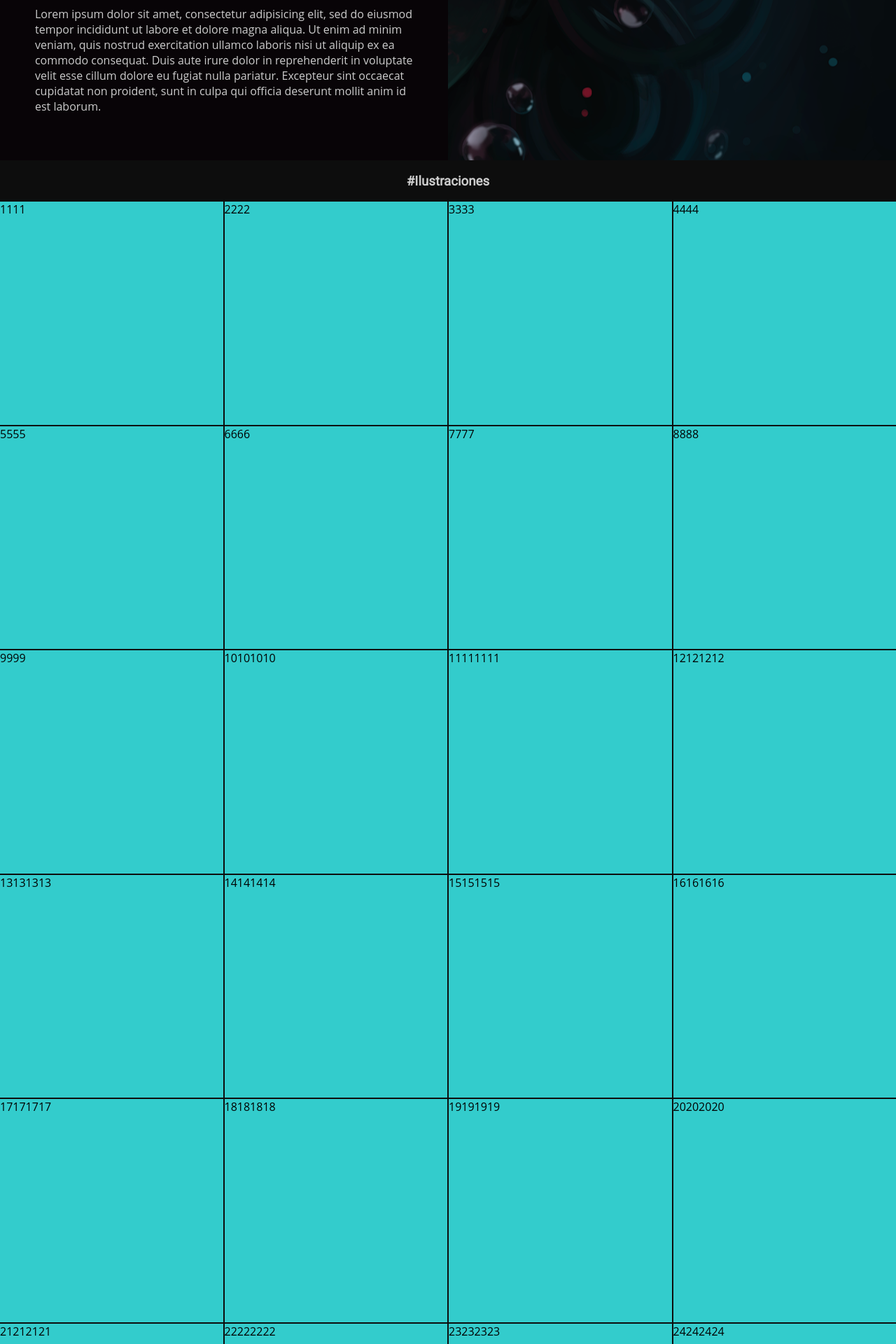
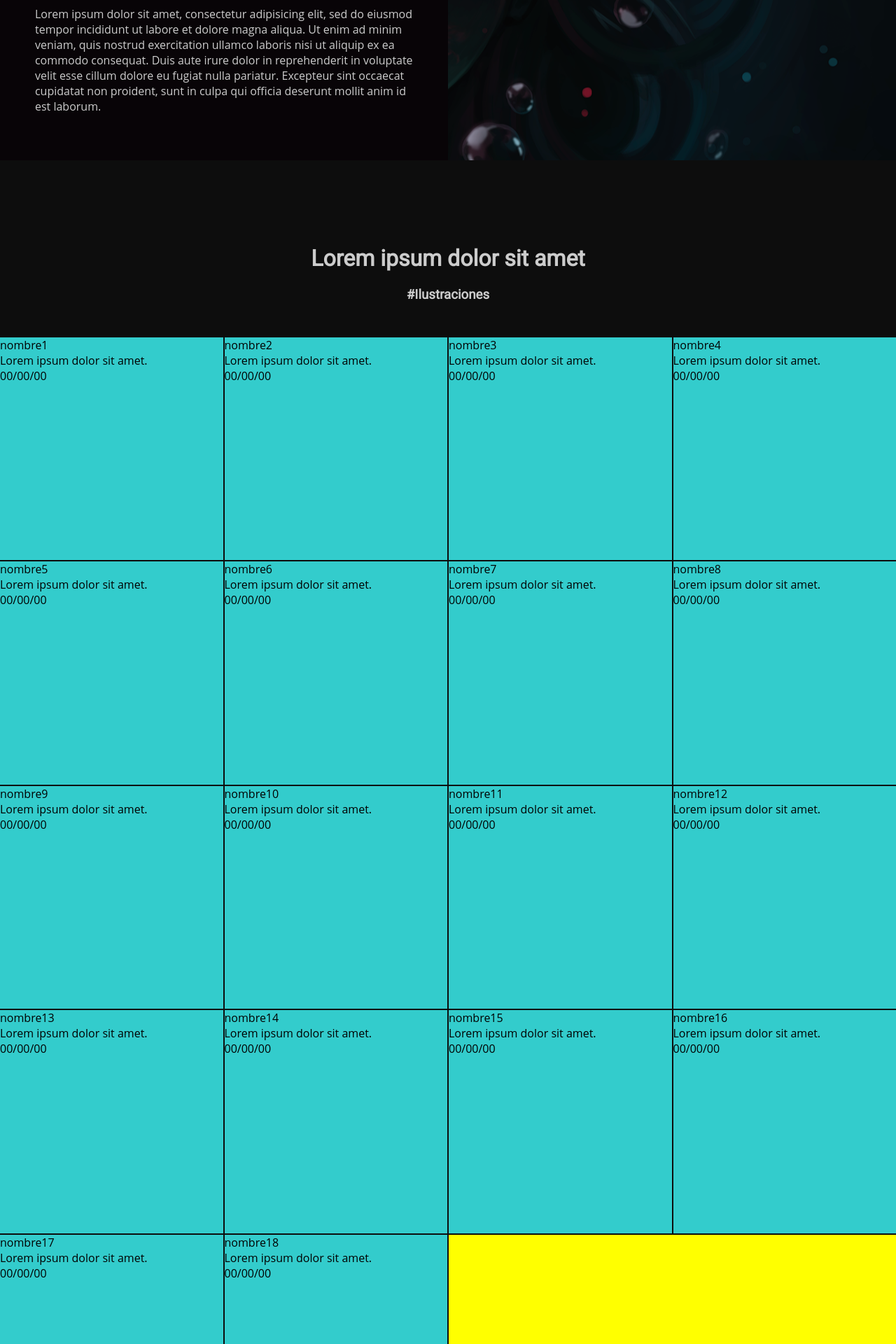
Before and after one commit to MarMuller/miPorfolio, a PHP site: page / in a window 1280 px wide. Shown: the part 2351-4271 px from the top of the page at 70% size. Run offline with PHP 8.4, Linux system fonts and the light colour scheme.

Commit message:
php para galeria

```diff
--- a/css/block-style.css
+++ b/css/block-style.css
@@ -82,9 +82,18 @@
   background-position: center;
 }
 
+.margin50 {
+  margin-top: 50px;
+  margin-bottom: 50px;
+}
+
 .margin100 {
   margin-top: 100px;
   margin-bottom: 100px;
+}
+
+.whiteFont {
+  color: #cccccc;
 }
 
 #intro-images {
@@ -128,7 +137,6 @@
   text-align: center;
 }
 
-
 /* ----------------RESPONSIVE---------------- */
 
 @media (min-width: 710px) {
--- a/includes/footer.php
+++ b/includes/footer.php
@@ -5,6 +5,7 @@
       <?php include('includes/divider.php');?>
     </div>
 
+    <div class="margin50">
       <div class="footer-logo">
         <a href="#"><?php echo file_get_contents("images/svg/marmuller-logo-02.svg"); ?></a>
       </div>
@@ -29,6 +30,7 @@
         <a href="#"><i class='fab fa-linkedin-in'></i></a>
         <a href="#"><i class='fab fa-instagram'></i></a>
       </div>
+    </div>
 
   </footer>
 
--- a/includes/gallery.php
+++ b/includes/gallery.php
@@ -1,82 +1,29 @@
 <div class="myGallery">
 
+  <?php
+  // la info de los proyectos está acá:
+  include 'php/gallery-data.php';
+  ?>
+
   <ul>
-    <li class="previewGallery">
-      1111
-    </li>
-    <li class="previewGallery">
-      2222
-    </li>
-    <li class="previewGallery">
-      3333
-    </li>
-    <li class="previewGallery">
-      4444
-    </li>
-    <li class="previewGallery">
-      5555
-    </li>
-    <li class="previewGallery">
-      6666
-    </li>
 
-    <li class="previewGallery">
-      7777
-    </li>
-    <li class="previewGallery">
-      8888
-    </li>
-    <li class="previewGallery">
-      9999
-    </li>
-    <li class="previewGallery">
-      10101010
-    </li>
-    <li class="previewGallery">
-      11111111
-    </li>
-    <li class="previewGallery">
-      12121212
-    </li>
+    <?php
+      $num = 0;
+      foreach ($proyectos as $proyecto) {
+          echo '
 
-    <li class="previewGallery">
-      13131313
-    </li>
-    <li class="previewGallery">
-      14141414
-    </li>
-    <li class="previewGallery">
-      15151515
-    </li>
-    <li class="previewGallery">
-      16161616
-    </li>
-    <li class="previewGallery">
-      17171717
-    </li>
-    <li class="previewGallery">
-      18181818
-    </li>
+          <li class="previewGallery">
+            '.$proyectos[$num]["name"].'<br>
+            '.$proyectos[$num]["description"].'<br>
+            '.$proyectos[$num]["date"].'<br>
+          </li>
 
-    <li class="previewGallery">
-      19191919
-    </li>
-    <li class="previewGallery">
-      20202020
-    </li>
-    <li class="previewGallery">
-      21212121
-    </li>
-    <li class="previewGallery">
-      22222222
-    </li>
-    <li class="previewGallery">
-      23232323
-    </li>
-    <li class="previewGallery">
-      24242424
-    </li>
+          ';
 
+          $num = $num + 1;
+      }
+
+    ?>
 
   </ul>
 
--- a/includes/sobre-mi.php
+++ b/includes/sobre-mi.php
@@ -1,5 +1,5 @@
 <!-- INTRO -->
-<div class="bg-container" style="background:red;">
+<div class="bg-container">
 
   <div class="fullcontainer adjustcentertext">
 
@@ -24,7 +24,7 @@
 </div>
 
 <!-- 1111 -->
-<div class="bg-container" style="background:gray;">
+<div class="bg-container">
 
   <div class="fullcontainer">
 
@@ -44,7 +44,7 @@
 </div>
 
 <!-- 2222 -->
-<div class="bg-container" style="background:gray;">
+<div class="bg-container">
 
   <div class="fullcontainer adjustcentertext">
 
@@ -63,7 +63,7 @@
 </div>
 
 <!-- 3333 -->
-<div class="bg-container" style="background:gray;">
+<div class="bg-container">
 
   <div class="fullcontainer">
 
--- a/index.php
+++ b/index.php
@@ -18,8 +18,17 @@
     <?php include('includes/sobre-mi.php');?>
 
     <!-- GALERIA -->
-    <h3 class="centerText" style="color:#ccc;">#Ilustraciones</h3>
-    <?php include('includes/gallery.php');?>
+
+    <div class="margin100">
+      <div class="text-maxwidth">
+        <div class="centerText whiteFont">
+          <h1>Lorem ipsum dolor sit amet</h1>
+          <h3 class="centerText" style="color:#ccc; margin-bottom:50px;">#Ilustraciones</h3>
+        </div>
+      </div>
+      <?php include('includes/gallery.php');?>
+    </div>
+
     <!-- FIN GALERIA -->
 
     <!-- FOOTER -->
--- /dev/null
+++ b/php/gallery-data.php
@@ -0,0 +1,255 @@
+<?php
+$proyectos = [
+  [
+    "name" => "nombre1",
+    "description" => "Lorem ipsum dolor sit amet.",
+    "date" => "00/00/00",
+    "cover" => "../images/novedades/image1.jpg",
+    "photos" =>
+    [
+      "../images/novedades/image2.jpg",
+      "../images/novedades/image1.jpg",
+      "../images/novedades/image3.jpg",
+      "../images/novedades/image1.jpg",
+      "../images/novedades/image3.jpg"
+    ]
+  ],
+  [
+    "name" => "nombre2",
+    "description" => "Lorem ipsum dolor sit amet.",
+    "date" => "00/00/00",
+    "cover" => "../images/novedades/image1.jpg",
+    "photos" =>
+    [
+      "../images/novedades/image2.jpg",
+      "../images/novedades/image1.jpg",
+      "../images/novedades/image3.jpg",
+      "../images/novedades/image1.jpg",
+      "../images/novedades/image3.jpg"
+    ]
+  ],
+  [
+    "name" => "nombre3",
+    "description" => "Lorem ipsum dolor sit amet.",
+    "date" => "00/00/00",
+    "cover" => "../images/novedades/image1.jpg",
+    "photos" =>
+    [
+      "../images/novedades/image2.jpg",
+      "../images/novedades/image1.jpg",
+      "../images/novedades/image3.jpg",
+      "../images/novedades/image1.jpg",
+      "../images/novedades/image3.jpg"
+    ]
+  ],
+  [
+    "name" => "nombre4",
+    "description" => "Lorem ipsum dolor sit amet.",
+    "date" => "00/00/00",
+    "cover" => "../images/novedades/image1.jpg",
+    "photos" =>
+    [
+      "../images/novedades/image2.jpg",
+      "../images/novedades/image1.jpg",
+      "../images/novedades/image3.jpg",
+      "../images/novedades/image1.jpg",
+      "../images/novedades/image3.jpg"
+    ]
+  ],
+  [
+    "name" => "nombre5",
+    "description" => "Lorem ipsum dolor sit amet.",
+    "date" => "00/00/00",
+    "cover" => "../images/novedades/image1.jpg",
+    "photos" =>
+    [
+      "../images/novedades/image2.jpg",
+      "../images/novedades/image1.jpg",
+      "../images/novedades/image3.jpg",
+      "../images/novedades/image1.jpg",
+      "../images/novedades/image3.jpg"
+    ]
+  ],
+  [
+    "name" => "nombre6",
+    "description" => "Lorem ipsum dolor sit amet.",
+    "date" => "00/00/00",
+    "cover" => "../images/novedades/image1.jpg",
+    "photos" =>
+    [
+      "../images/novedades/image2.jpg",
+      "../images/novedades/image1.jpg",
+      "../images/novedades/image3.jpg",
+      "../images/novedades/image1.jpg",
+      "../images/novedades/image3.jpg"
+    ]
+  ],
+  [
+    "name" => "nombre7",
+    "description" => "Lorem ipsum dolor sit amet.",
+    "date" => "00/00/00",
+    "cover" => "../images/novedades/image1.jpg",
+    "photos" =>
+    [
+      "../images/novedades/image2.jpg",
+      "../images/novedades/image1.jpg",
+      "../images/novedades/image3.jpg",
+      "../images/novedades/image1.jpg",
+      "../images/novedades/image3.jpg"
+    ]
+  ],
+  [
+    "name" => "nombre8",
+    "description" => "Lorem ipsum dolor sit amet.",
+    "date" => "00/00/00",
+    "cover" => "../images/novedades/image1.jpg",
+    "photos" =>
+    [
+      "../images/novedades/image2.jpg",
+      "../images/novedades/image1.jpg",
+      "../images/novedades/image3.jpg",
+      "../images/novedades/image1.jpg",
+      "../images/novedades/image3.jpg"
+    ]
+  ],
+  [
+    "name" => "nombre9",
+    "description" => "Lorem ipsum dolor sit amet.",
+    "date" => "00/00/00",
+    "cover" => "../images/novedades/image1.jpg",
+    "photos" =>
+    [
+      "../images/novedades/image2.jpg",
+      "../images/novedades/image1.jpg",
+      "../images/novedades/image3.jpg",
+      "../images/novedades/image1.jpg",
+      "../images/novedades/image3.jpg"
+    ]
+  ],
+  [
+    "name" => "nombre10",
+    "description" => "Lorem ipsum dolor sit amet.",
+    "date" => "00/00/00",
+    "cover" => "../images/novedades/image1.jpg",
+    "photos" =>
+    [
+      "../images/novedades/image2.jpg",
+      "../images/novedades/image1.jpg",
+      "../images/novedades/image3.jpg",
+      "../images/novedades/image1.jpg",
+      "../images/novedades/image3.jpg"
+    ]
+  ],
+  [
+    "name" => "nombre11",
+    "description" => "Lorem ipsum dolor sit amet.",
+    "date" => "00/00/00",
+    "cover" => "../images/novedades/image1.jpg",
+    "photos" =>
+    [
+      "../images/novedades/image2.jpg",
+      "../images/novedades/image1.jpg",
+      "../images/novedades/image3.jpg",
+      "../images/novedades/image1.jpg",
+      "../images/novedades/image3.jpg"
+    ]
+  ],
+  [
+    "name" => "nombre12",
+    "description" => "Lorem ipsum dolor sit amet.",
+    "date" => "00/00/00",
+    "cover" => "../images/novedades/image1.jpg",
+    "photos" =>
+    [
+      "../images/novedades/image2.jpg",
+      "../images/novedades/image1.jpg",
+      "../images/novedades/image3.jpg",
+      "../images/novedades/image1.jpg",
+      "../images/novedades/image3.jpg"
+    ]
+  ],
+  [
+    "name" => "nombre13",
+    "description" => "Lorem ipsum dolor sit amet.",
+    "date" => "00/00/00",
+    "cover" => "../images/novedades/image1.jpg",
+    "photos" =>
+    [
+      "../images/novedades/image2.jpg",
+      "../images/novedades/image1.jpg",
+      "../images/novedades/image3.jpg",
+      "../images/novedades/image1.jpg",
+      "../images/novedades/image3.jpg"
+    ]
+  ],
+  [
+    "name" => "nombre14",
+    "description" => "Lorem ipsum dolor sit amet.",
+    "date" => "00/00/00",
+    "cover" => "../images/novedades/image1.jpg",
+    "photos" =>
+    [
+      "../images/novedades/image2.jpg",
+      "../images/novedades/image1.jpg",
+      "../images/novedades/image3.jpg",
+      "../images/novedades/image1.jpg",
+      "../images/novedades/image3.jpg"
+    ]
+  ],
+  [
+    "name" => "nombre15",
+    "description" => "Lorem ipsum dolor sit amet.",
+    "date" => "00/00/00",
+    "cover" => "../images/novedades/image1.jpg",
+    "photos" =>
+    [
+      "../images/novedades/image2.jpg",
+      "../images/novedades/image1.jpg",
+      "../images/novedades/image3.jpg",
+      "../images/novedades/image1.jpg",
+      "../images/novedades/image3.jpg"
+    ]
+  ],
+  [
+    "name" => "nombre16",
+    "description" => "Lorem ipsum dolor sit amet.",
+    "date" => "00/00/00",
+    "cover" => "../images/novedades/image1.jpg",
+    "photos" =>
+    [
+      "../images/novedades/image2.jpg",
+      "../images/novedades/image1.jpg",
+      "../images/novedades/image3.jpg",
+      "../images/novedades/image1.jpg",
+      "../images/novedades/image3.jpg"
+    ]
+  ],
+  [
+    "name" => "nombre17",
+    "description" => "Lorem ipsum dolor sit amet.",
+    "date" => "00/00/00",
+    "cover" => "../images/novedades/image1.jpg",
+    "photos" =>
+    [
+      "../images/novedades/image2.jpg",
+      "../images/novedades/image1.jpg",
+      "../images/novedades/image3.jpg",
+      "../images/novedades/image1.jpg",
+      "../images/novedades/image3.jpg"
+    ]
+  ],
+  [
+    "name" => "nombre18",
+    "description" => "Lorem ipsum dolor sit amet.",
+    "date" => "00/00/00",
+    "cover" => "../images/novedades/image1.jpg",
+    "photos" =>
+    [
+      "../images/novedades/image2.jpg",
+      "../images/novedades/image1.jpg",
+      "../images/novedades/image3.jpg",
+      "../images/novedades/image1.jpg",
+      "../images/novedades/image3.jpg"
+    ]
+  ],
+];
```
Lines whose indentation alone changed are shown as unchanged.
